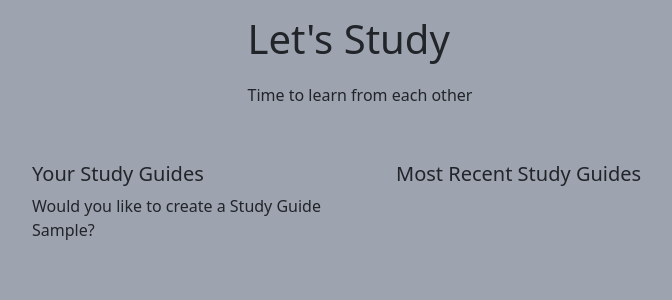
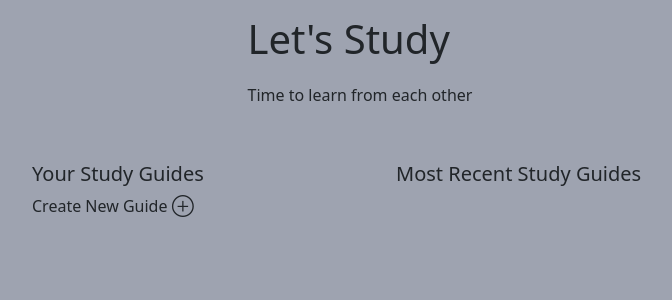
Before and after one commit to kghudgens/Study-Wise, a Django app: page /study/study/ in a window 1280 px wide. Shown: the part 56-356 px from the top of the page, without its empty margins (264-936 px from the left). Run offline with Django 3.2, Linux system fonts and the light colour scheme; the visitor is signed in with stand-in values (Sample User, id 1); some libraries are stand-ins or nearby versions.

Commit message:
added sign to correct if else block

```diff
--- a/pyquiz/study/templates/study/study.html
+++ b/pyquiz/study/templates/study/study.html
@@ -15,14 +15,11 @@
 
     <div>
       {%if user.is_authenticated %}
-      <p>
-        Would you like to <a href="{%url 'create-guide'%}"> create</a> a Study
-        Guide {{user.first_name}}?
-      </p>
+      <p>Create New Guide<a href="{%url 'create-guide'%}"> &#8853;</a></p>
       {%else%}
       <p>
         If you would like to create study guide you can
-        <a href="{%url 'login'%}"> &#8853;</a> here.
+        <a href="{%url 'login'%}"> Log In</a> here.
       </p>
       {%endif%}
     </div>
```
